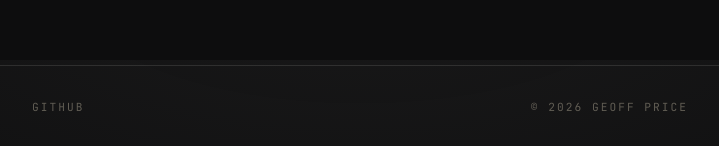
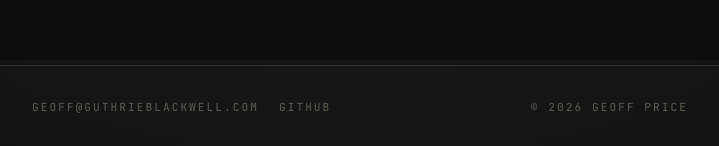
Before and after one commit to geoff-price/ai-leadership-playbook-site, a Next.js app: page /skills/good-strategy-bad-strategy in a window 1280 px wide. Shown: the part 1540-1686 px from the top of the page, without its empty margins (280-999 px from the left). Built offline with nearby package versions, Linux system fonts and the light colour scheme.

Commit message:
feat: add contact email to footer

```diff
--- a/components/Footer.tsx
+++ b/components/Footer.tsx
@@ -3,10 +3,15 @@ import { repoUrl } from "@/lib/skills";
 export default function Footer() {
   return (
     <footer className="mt-auto">
-      <div className="wrap flex items-center justify-between border-t border-line py-8">
-        <a href={repoUrl} className="meta hover:text-accent">
-          GitHub
-        </a>
+      <div className="wrap flex flex-wrap items-center justify-between gap-3 border-t border-line py-8">
+        <div className="flex items-center gap-5">
+          <a href="mailto:geoff@guthrieblackwell.com" className="meta hover:text-accent">
+            geoff@guthrieblackwell.com
+          </a>
+          <a href={repoUrl} className="meta hover:text-accent">
+            GitHub
+          </a>
+        </div>
         <span className="meta">© {new Date().getFullYear()} Geoff Price</span>
       </div>
     </footer>
```
